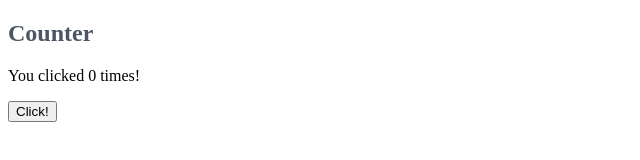
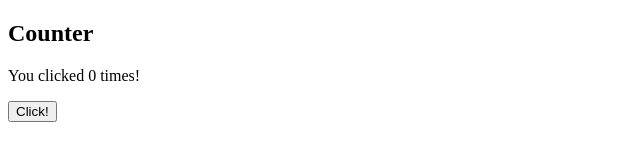
Before and after one commit to comfuture/nuxt3-preview, a Nuxt app: page / in a window 1280 px wide. Shown: the top 160 px of the page, without its empty margins (0-640 px from the left). Built offline with nearby package versions, Linux system fonts and the light colour scheme.

Commit message:
2 files modified

```diff
--- a/app.vue
+++ b/app.vue
@@ -1,5 +1,5 @@
 <template>
-  <div class="app">
+  <div>
     <h2>Counter</h2>
     <p>You clicked {{ count }} times!</p>
     <button @click="inc">Click!</button>
@@ -9,10 +9,3 @@
 const count = ref<number>(0);
 const inc = () => count.value++;
 </script>
-<style lang="postcss">
-.app {
-  h2 {
-    @apply text-gray-600;
-  }
-}
-</style>
--- a/nuxt.config.ts
+++ b/nuxt.config.ts
@@ -1,5 +1,3 @@
 import { defineNuxtConfig } from 'nuxt3';
 
-defineNuxtConfig({
-  buildModules: ['@nuxtjs/tailwindcss'],
-});
+defineNuxtConfig({});
```
